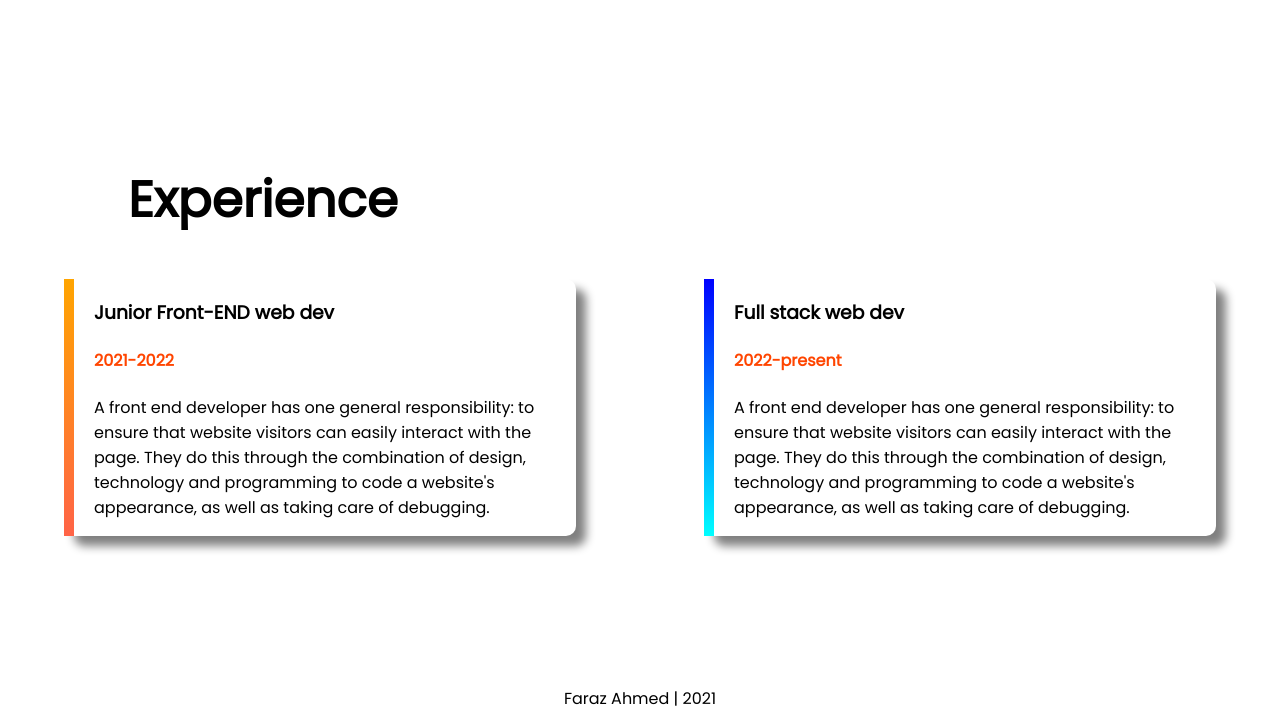
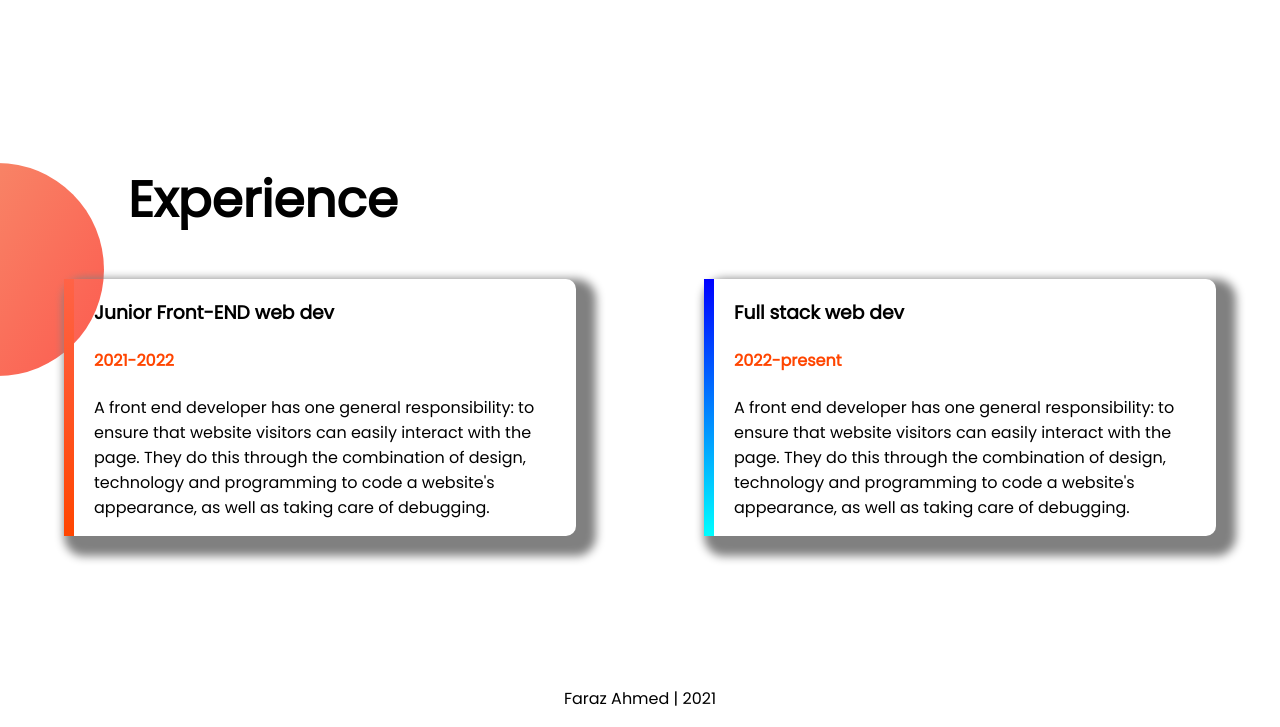
Before and after one commit to faraz12948/portfolio, a plain HTML site: page Index.html in a window 1280 px wide. Shown: the part 1222-1949 px from the top of the page. Drawn offline with Linux system fonts and the light colour scheme.

Commit message:
bottom-section fix

```diff
--- a/style.css
+++ b/style.css
@@ -47,7 +47,7 @@ h1{
 .experience-item{
     width: 50%;
     padding-left: 10%;
-    box-shadow: 10px 10px 10px gray;
+    box-shadow: 10px 10px 10px 10px gray;
     margin-left: 5%;
     margin-right: 5%;
     padding-left: 20px;
@@ -56,7 +56,7 @@ h1{
 }
 #Front-end{
     border-left: 10px solid;
-    border-image: linear-gradient(orange,tomato);
+    border-image: linear-gradient(tomato,orangered);
     border-image-slice: 1;
 
 }
@@ -72,3 +72,8 @@ h1{
 footer p{
     text-align: center;
 }
+.bottom-section{
+    background-image: url(images/exp-bg.png);
+    background-repeat: no-repeat;
+
+}
```
